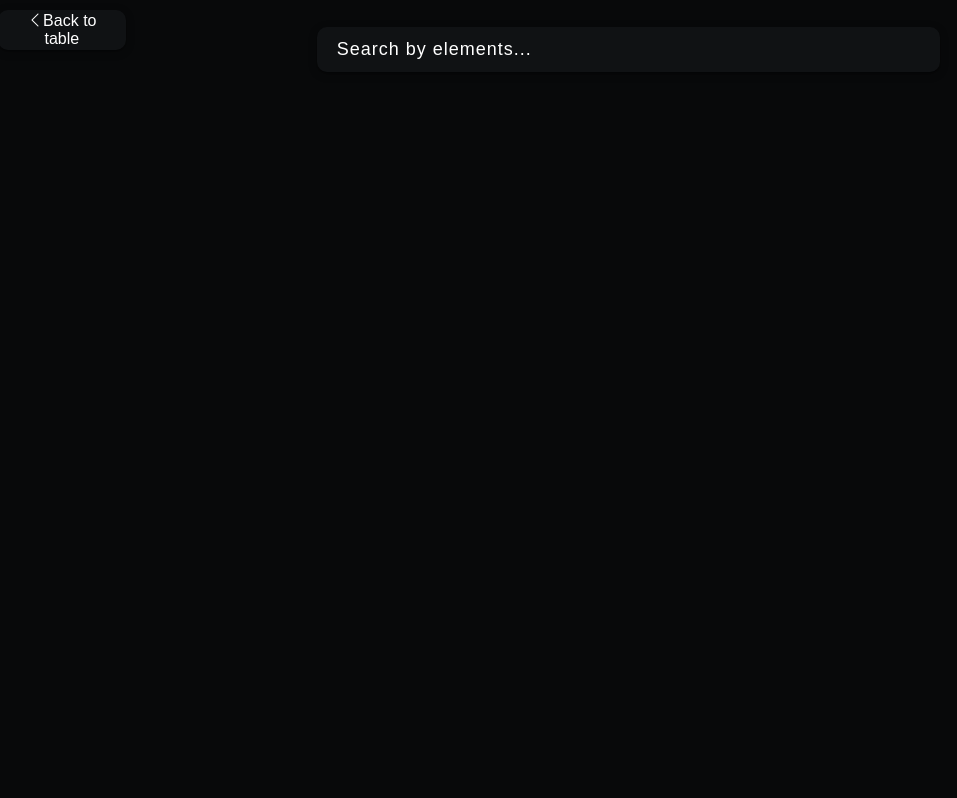
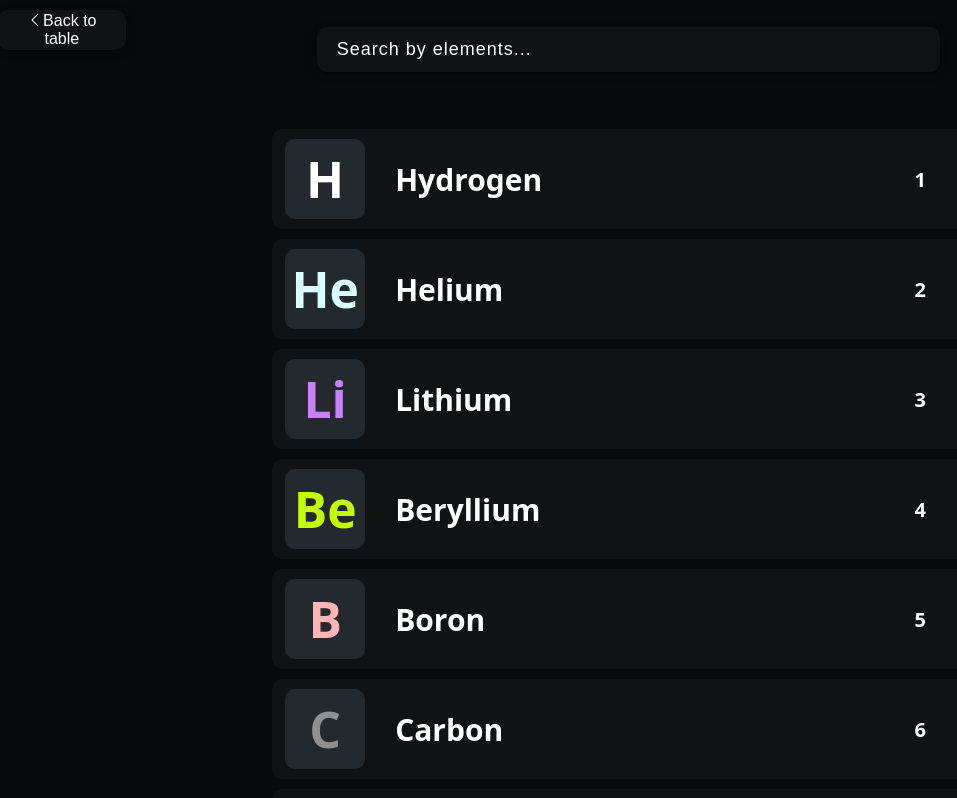
Before and after one commit to amirhosein06/Periodic-Table, a React (Create React App) app: page /search in a window 1280 px wide. Shown: the top 798 px of the page, without its empty margins (15-972 px from the left). Built offline with nearby package versions, Linux system fonts and the light colour scheme.

Commit message:
coding search component

```diff
--- a/src/component/element.jsx
+++ b/src/component/element.jsx
@@ -39,7 +39,6 @@ export default Element;
 
 
 
-// const elementNameArray = element.name.split('');
-// style={{fontSize: (elementNameArray.length * -1) + 18 + 'px'}}
+
 //    <img src={`https://www.astronomy.ohio-state.edu/pogge.1/TeachRes/HandSpec/${element.name.toLowerCase()}.png`} alt="Chemical Elements" />
 //    <img src={`https://images-of-elements.com/${element.name.toLowerCase()}.jpg`} alt="images of Elements" />
--- a/src/component/itemsearch.jsx
+++ b/src/component/itemsearch.jsx
@@ -0,0 +1,13 @@
+import '../css/itemsearch.css';
+
+const ItemSearch = ({element}) => {
+    return (
+        <div className="search_element">
+            <div className="symbolbox"><h5 style={{color: `#${element.cpkHexColor}`}}>{element.symbol}</h5></div>
+            <h6>{element.name}</h6>
+            <h4>{element.atomicNumber}</h4>
+        </div>
+     );
+}
+
+export default ItemSearch;
--- a/src/component/search.jsx
+++ b/src/component/search.jsx
@@ -1,13 +1,34 @@
 import '../css/search.css';
+import data from '../data/data.json';
+import { useState } from 'react';
+import ItemSearch from './itemsearch';
 
 const Search = () => {
+    const [inputval, setinputval] = useState('');
+    const [dataelement, setdataelement] = useState(data);
+
+    const handleinputchange = (e)=>{
+        setinputval(e.target.value);
+        const newdata = [...data];
+        const filteredArray = newdata.filter((i)=>
+        i.name.toLowerCase().includes(e.target.value.toLowerCase()) ||
+        i.symbol.toLowerCase().includes(e.target.value.toLowerCase()) ||
+        i.atomicNumber == (e.target.value)
+        );
+        setdataelement(filteredArray);
+    }
+
     return (
     <div className='search_container'>
          <button className="back_btn" onClick={()=>{window.history.back()}}><i class="bi bi-chevron-left"></i>Back to table</button>
         <div className="top">
-            <input type="search" placeholder="Search by elements..."/>
+            <input type="search" placeholder="Search by elements..." value={inputval} onChange={handleinputchange}/>
         </div>
-        <div className="bottom"></div>
+        <div className="bottom">
+            {dataelement.map(item=>(
+                <ItemSearch element={item} />
+            ))}
+        </div>
     </div> );
 }
 
--- a/src/css/itemsearch.css
+++ b/src/css/itemsearch.css
@@ -0,0 +1,41 @@
+:root .search_element{
+    --textcolor: #fff;
+    --backcolor: #101214;
+    --symbolbackcolor: #24292e;
+    --font: system-ui, -apple-system, BlinkMacSystemFont, 'Segoe UI', Roboto, Oxygen, Ubuntu, Cantarell, 'Open Sans', 'Helvetica Neue', sans-serif;
+}
+.search_element{
+    width: 80%;
+    height: 100px;
+    background-color: var(--backcolor);
+    overflow: hidden;
+    display: flex;
+    align-items: center;
+    margin-bottom: 10px;
+    border-radius: 10px;
+    padding: 0 13px;
+    cursor: pointer;
+}
+.search_element .symbolbox{
+    width: 80px;
+    height: 80px;
+    border-radius: 10px;
+    background-color: var(--symbolbackcolor);
+    font-size: 60px;
+    display: flex;
+    align-items: center;
+    justify-content: center;
+    font-family: var(--font);
+}
+.search_element h6{
+    width: 80%;
+    font-size: 30px;
+    padding-left: 30px;
+    color: var(--textcolor);
+    font-family: var(--font);
+}
+.search_element h4{
+    font-size: 20px;
+    font-family: var(--font);
+    color: var(--textcolor);
+}
--- a/src/css/search.css
+++ b/src/css/search.css
@@ -12,6 +12,7 @@
     display: flex;
     align-items: center;
     justify-content: center;
+    margin-bottom: 40px;
 }
 .search_container .top input{
     width: 70%;
@@ -47,7 +48,6 @@
     box-shadow: #00000040 0px 0.0625em 0.0625em, #00000040 0px 0.125em 0.5em;
 }
 .search_container .bottom{
-    height: 90%;
     display: flex;
     flex-direction: column;
     align-items: center;
```
